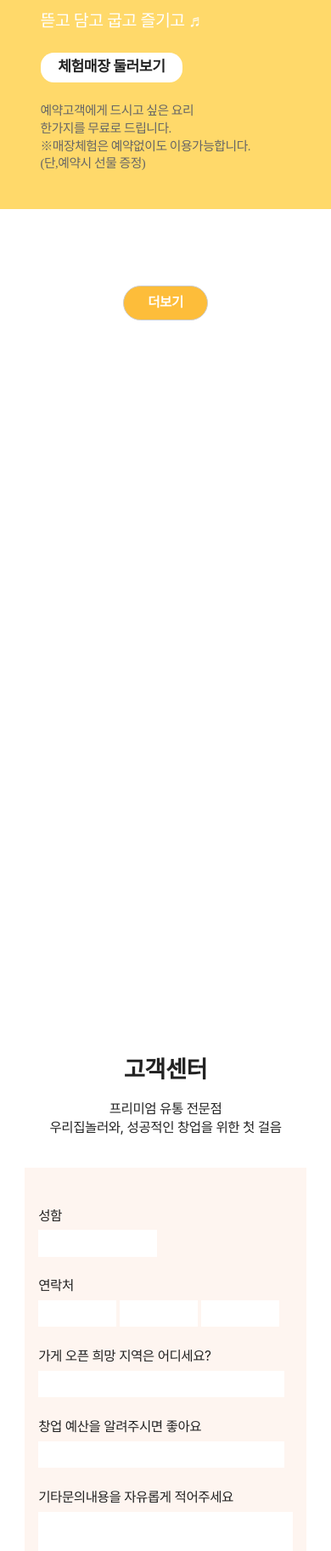
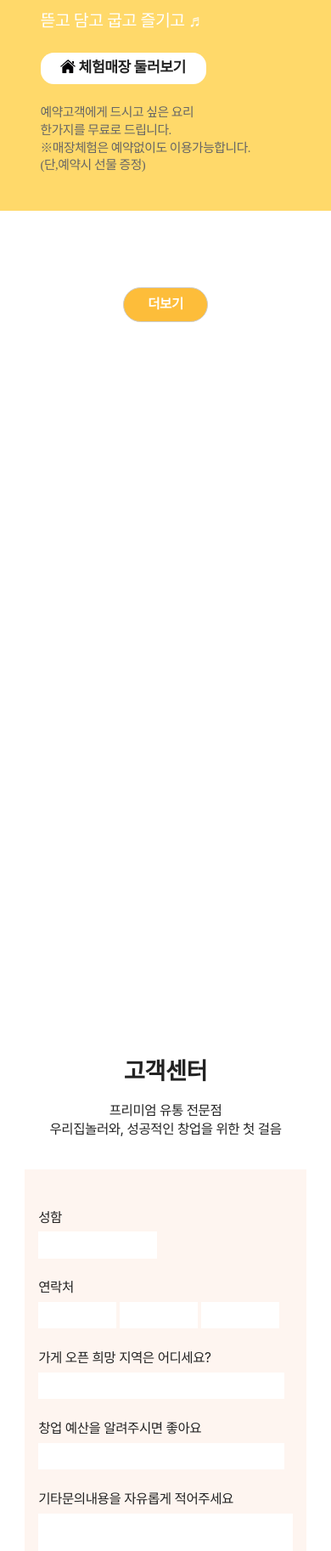
Before and after one commit to cscat8249/wn-official-mobile, a PHP site: page / in a window 390 px wide. Shown: the part 4675-6500 px from the top of the page at 85% size. Run offline with PHP 8.4, Linux system fonts and the light colour scheme; style sheets or scripts are compiled from the project's sources; some libraries are stand-ins or nearby versions; some web fonts are replaced.

Commit message:
모바일 아이콘 추가

```diff
--- a/index.html
+++ b/index.html
@@ -180,7 +180,10 @@
                     </div>
                     <div class="smartmarket_button_wrap">
                         <div class="menu_btn_more_wrap">
-                            <a href="/wn-official-mobile/smartStor/index.html">체험매장 둘러보기</a>
+                            <a href="/wn-official-mobile/smartStor/index.html">
+                                <img src="/wn-official-mobile/src/img/icon/smartStor_balck_icon.png" alt="스마트스토어 아이콘">
+                                체험매장 둘러보기
+                            </a>
                         </div>
                     </div>
                     <div class="smartmarket_point_wrap">
@@ -309,7 +312,10 @@
                         <a href="#serviceinfo_section">광고·기술</a>
                     </li>
                     <li class="mobile_dep1_li">
-                        <a href="#storeinfo_section">체험매장</a>
+                        <a href="#storeinfo_section">
+                            <img src="/wn-official-mobile/src/img/icon/smartStor_balck_icon.png" alt="스마트스토어 아이콘">
+                            체험매장
+                        </a>
                     </li>
                     <li class="mobile_dep1_li">
                         <a href="#stroy_section">STORY</a>
--- a/menu/index.html
+++ b/menu/index.html
@@ -259,7 +259,10 @@
                         <a href="/wn-official-mobile/index.html#serviceinfo_section">광고·기술</a>
                     </li>
                     <li class="mobile_dep1_li">
-                        <a href="/wn-official-mobile/index.html#storeinfo_section">체험매장</a>
+                        <a href="/wn-official-mobile/index.html#storeinfo_section">
+                            <img src="/wn-official-mobile/src/img/icon/smartStor_balck_icon.png" alt="스마트스토어 아이콘">
+                            체험매장
+                        </a>
                     </li>
                     <li class="mobile_dep1_li">
                         <a href="/wn-official-mobile/index.html#stroy_section">STORY</a>
--- a/smartStor/index.html
+++ b/smartStor/index.html
@@ -553,7 +553,10 @@
                         <a href="/wn-official-mobile/index.html#serviceinfo_section">광고·기술</a>
                     </li>
                     <li class="mobile_dep1_li">
-                        <a href="/wn-official-mobile/index.html#storeinfo_section">체험매장</a>
+                        <a href="/wn-official-mobile/index.html#storeinfo_section">
+                            <img src="/wn-official-mobile/src/img/icon/smartStor_balck_icon.png" alt="스마트스토어 아이콘">
+                            체험매장
+                        </a>
                     </li>
                     <li class="mobile_dep1_li">
                         <a href="/wn-official-mobile/index.html#stroy_section">STORY</a>
--- a/src/css/header.css
+++ b/src/css/header.css
@@ -162,6 +162,27 @@ header .container .hamburger .line {
 .mobile_nav .nav_wrap .mobile_nav_wrap .mobile_dep1_ul .mobile_dep1_li a {
   font-size: 5vw;
   font-weight: 700;
+  display: -webkit-box;
+  display: -ms-flexbox;
+  display: flex;
+  -webkit-box-orient: horizontal;
+  -webkit-box-direction: normal;
+      -ms-flex-direction: row;
+          flex-direction: row;
+  -webkit-box-pack: center;
+      -ms-flex-pack: center;
+          justify-content: center;
+  -webkit-box-align: center;
+      -ms-flex-align: center;
+          align-items: center;
+}
+
+.mobile_nav .nav_wrap .mobile_nav_wrap .mobile_dep1_ul .mobile_dep1_li a img {
+  display: block;
+  width: 4.5vw;
+  height: auto;
+  margin-bottom: 1vw;
+  margin-right: 1vw;
 }
 
 .mobile_nav .nav_wrap .mobile_nav_wrap .mobile_tel {
--- a/src/css/main.css
+++ b/src/css/main.css
@@ -463,14 +463,21 @@ section {
   -webkit-box-align: center;
       -ms-flex-align: center;
           align-items: center;
-  width: 43vw;
-  height: 9vw;
+  width: 50vw;
+  height: 9.5vw;
   font-size: 4.4vw;
   font-weight: 700;
   border-radius: 4vw;
-  line-height: 3;
   background-color: #fff;
   color: #222;
+}
+
+.storeinfo_section .smartmarket_info_wrap .smartmarket_button_wrap a img {
+  display: block;
+  width: 4.5vw;
+  height: auto;
+  margin-bottom: 1vw;
+  margin-right: 1vw;
 }
 
 .storeinfo_section .smartmarket_info_wrap .smartmarket_point_wrap {
--- a/src/scss/header.scss
+++ b/src/scss/header.scss
@@ -114,6 +114,18 @@ header {
                     a {
                         font-size: 5vw;
                         font-weight: 700;
+                        display: flex;
+                        flex-direction: row;
+                        justify-content: center;
+                        align-items: center;
+                        img {
+                            display: block;
+                            width: 4.5vw;
+                            height: auto;
+                            margin-bottom: 1vw;
+                            margin-right: 1vw;
+
+                        }
                     }
                 }
             }
--- a/src/scss/main.scss
+++ b/src/scss/main.scss
@@ -312,14 +312,21 @@ section {
                 display: flex;
                 justify-content: center;
                 align-items: center;
-                width: 43vw;
-                height: 9vw;
+                width: 50vw;
+                height: 9.5vw;
                 font-size: 4.4vw;
                 font-weight: 700;
                 border-radius: 4vw;
-                line-height: 3;
                 background-color: #fff;
                 color: #222;
+                img {
+                    display: block;
+                    width: 4.5vw;
+                    height: auto;
+                    margin-bottom: 1vw;
+                    margin-right: 1vw;
+
+                }
             }
         }
         .smartmarket_point_wrap {
```
Also changed, not shown: src/img/icon/smartStor_balck_icon.png (added).
